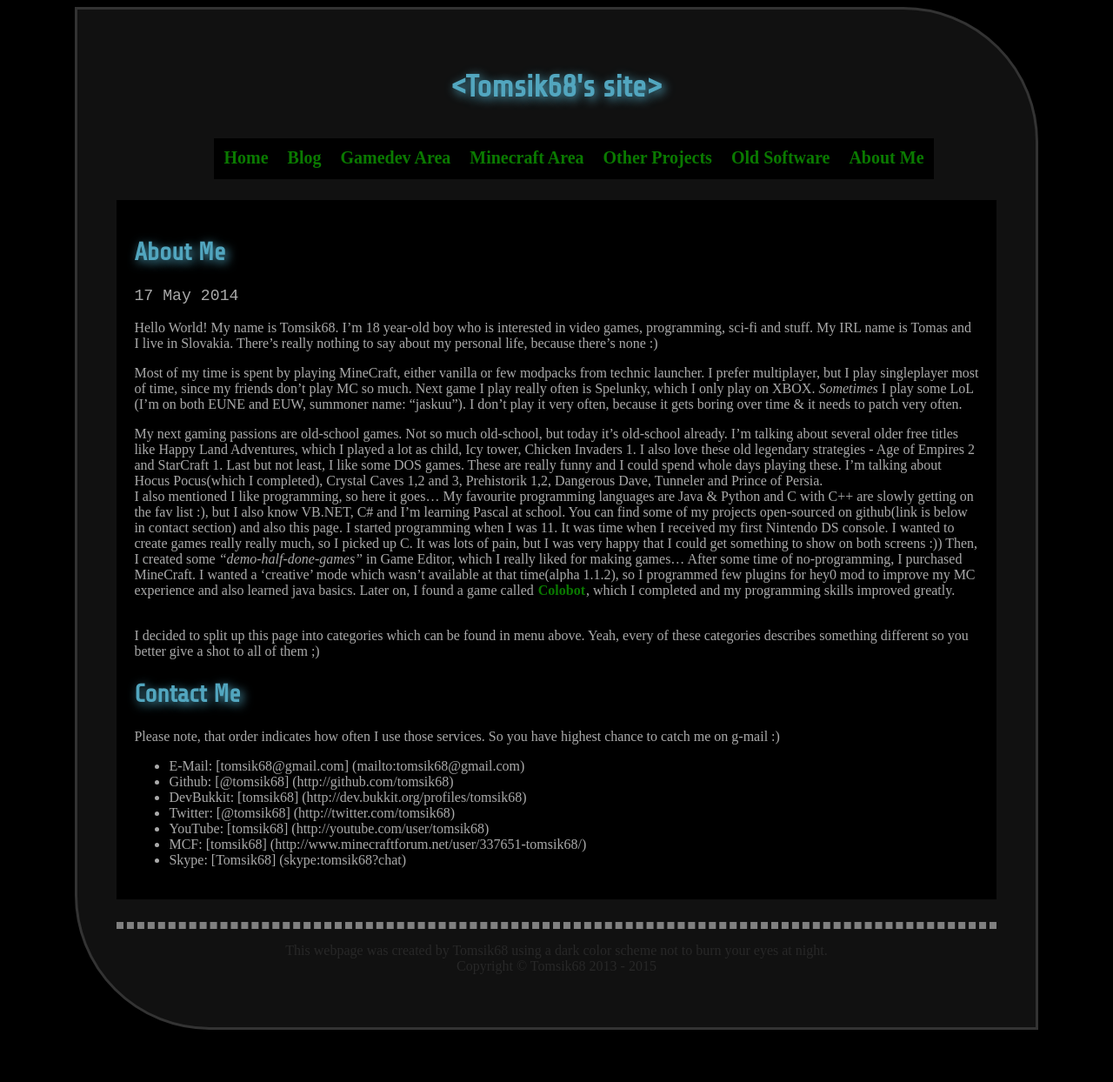
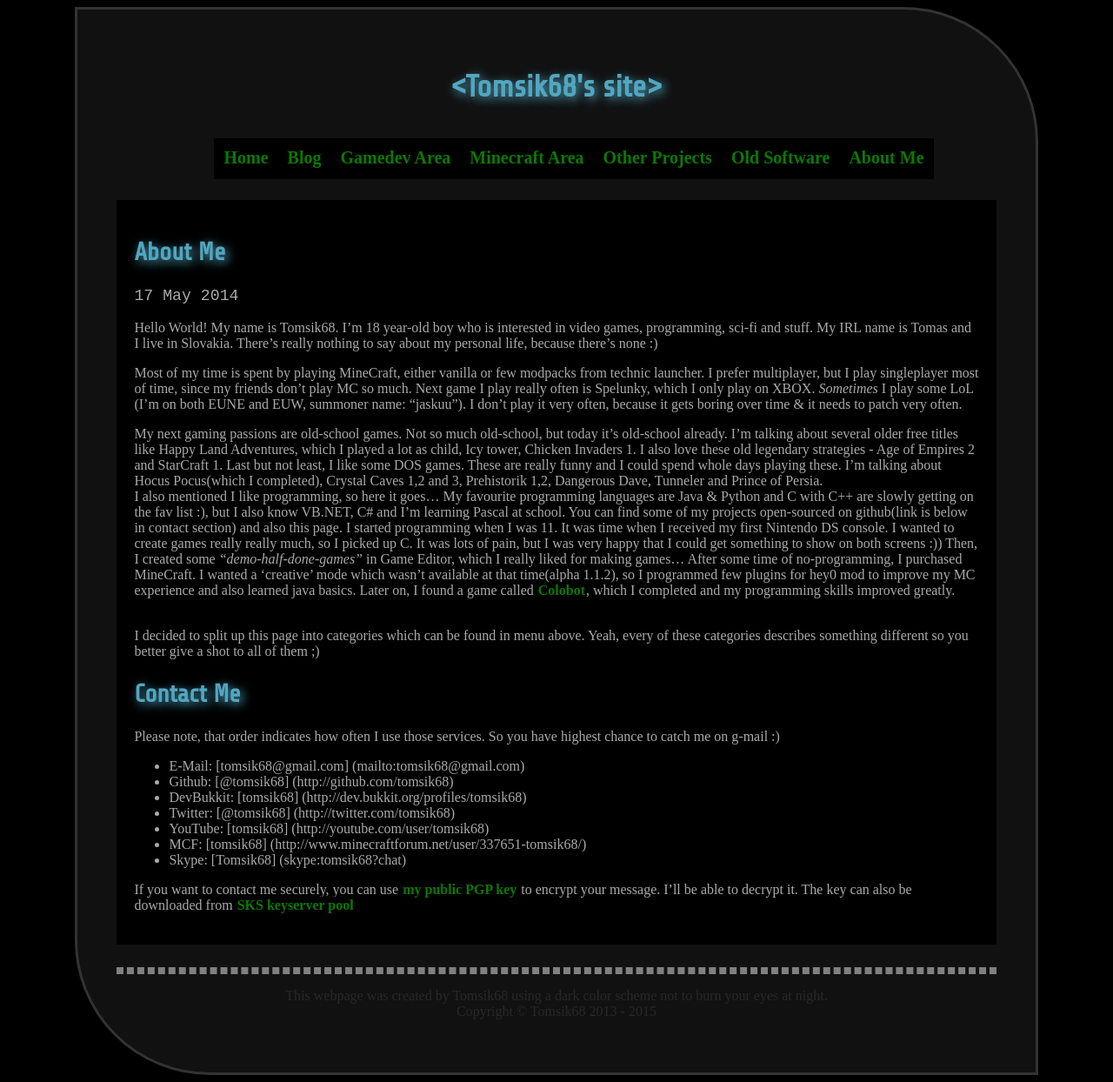
Before and after one commit to tomsik68/tomsik68.github.io, a Jekyll site: the page built from about/index.markdown, in a window 1280 px wide. Shown: the whole page at 87% size. Built offline with Jekyll 4.4.1, drawn with Linux system fonts in a browser that asks for light colours; some web fonts are replaced; Markdown is read by kramdown in place of the engine named in the settings; before the commit the page ends 1192 px from its top, so only the background shows below that.

Commit message:
Added public key

```diff
--- a/about/index.markdown
+++ b/about/index.markdown
@@ -29,3 +29,6 @@ Please note, that order indicates how often I use those services. So you have hi
 * YouTube: [tomsik68] (http://youtube.com/user/tomsik68)
 * MCF: [tomsik68] (http://www.minecraftforum.net/user/337651-tomsik68/)
 * Skype: [Tomsik68] (skype:tomsik68?chat)
+
+If you want to contact me securely, you can use [my public PGP key](key.gpg) to encrypt your message. I'll be able to decrypt it.
+The key can also be downloaded from [SKS keyserver pool](https://hkps.pool.sks-keyservers.net/pks/lookup?op=get&search=0xCA1D3571B1934B34)
```
Also changed, not shown: 1 other file.
